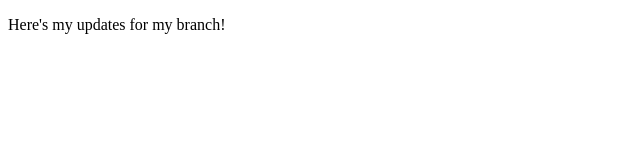
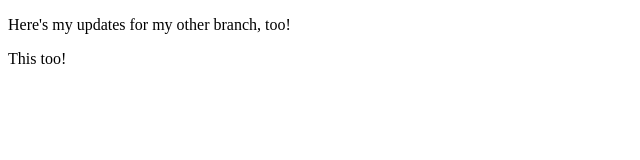
Before and after one commit to JimGray9999/testingit, a plain HTML site: page index.html in a window 1280 px wide. Shown: the whole page, without its empty margins (0-640 px from the left). Drawn offline with Linux system fonts and the light colour scheme.

Commit message:
my next updates

```diff
--- a/index.html
+++ b/index.html
@@ -7,6 +7,9 @@
     <title>Document</title>
 </head>
 <body>
-    <p>Here's my updates for my branch!</p>
+    <p>Here's my updates for my other branch, too!</p>
+    <div>
+        <p>This too!</p>
+    </div>
 </body>
 </html>
```
